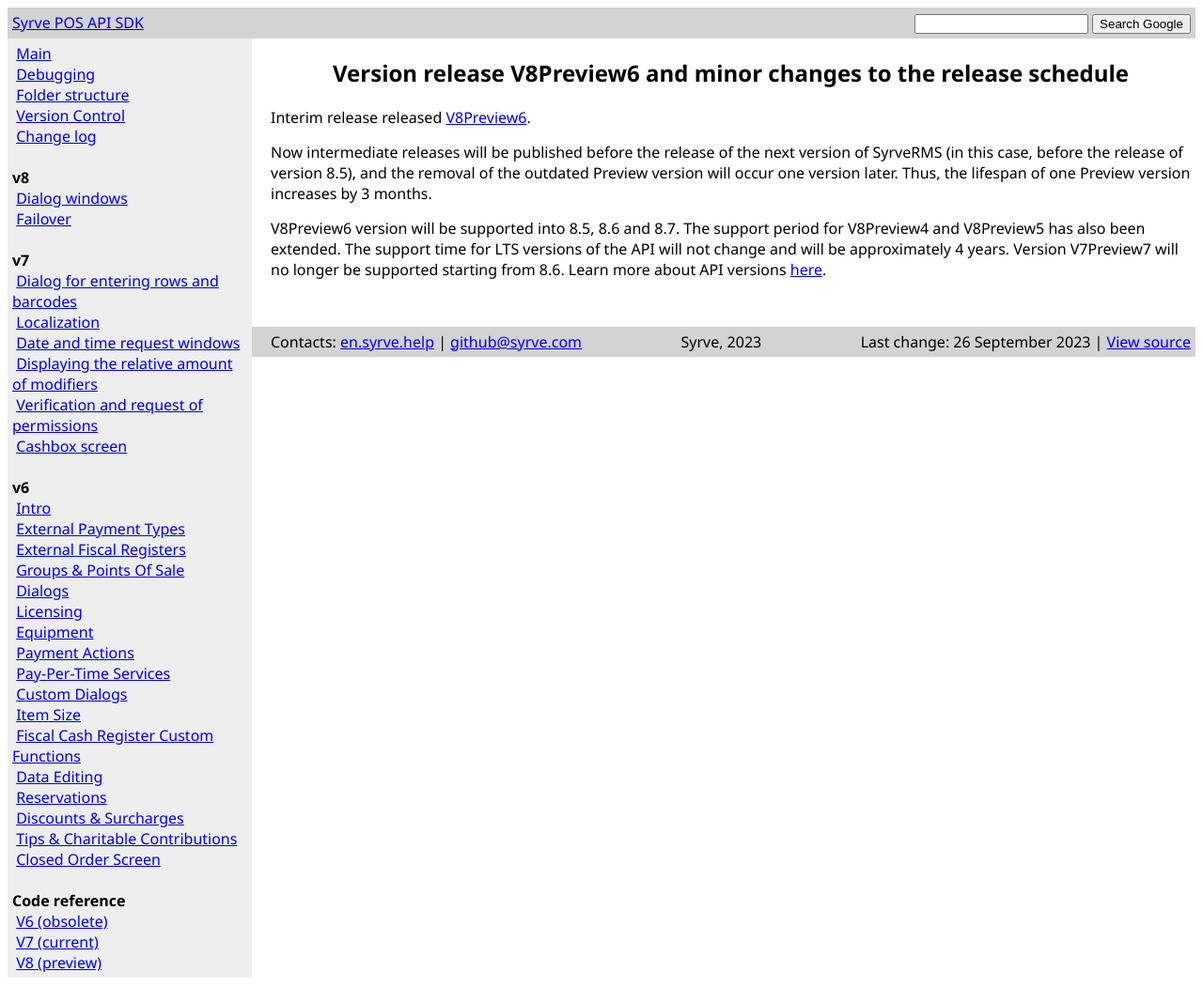
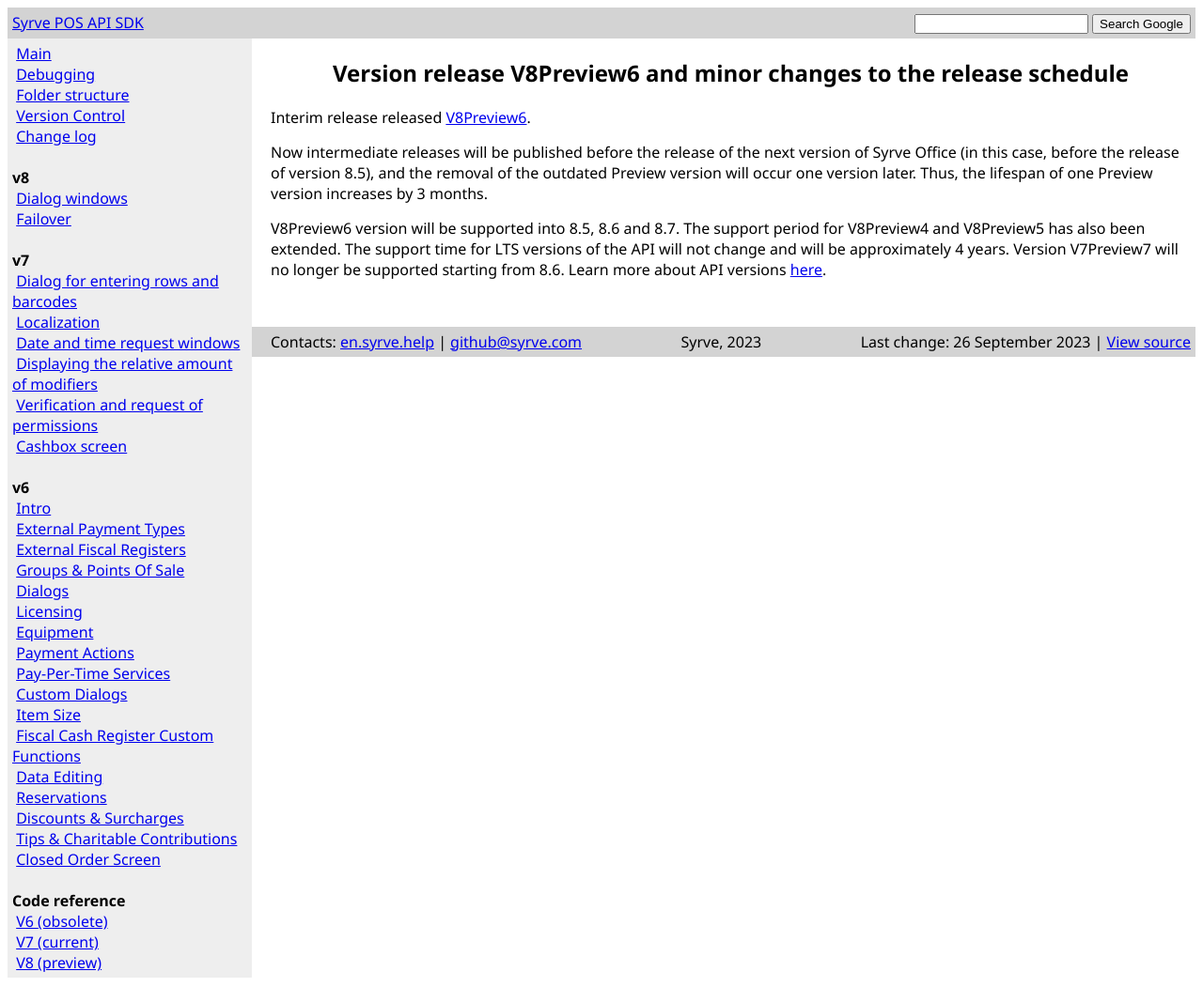
Before and after one commit to Syrve/front.api.doc, a Jekyll site: the page built from _posts/2023-07-04-v8preview6-release.md, in a window 1280 px wide. Shown: the whole page at 94% size. Built offline with Jekyll 4.4.1, drawn with Linux system fonts in a browser that asks for light colours.

Commit message:
26.09 Правки

```diff
--- a/_posts/2023-07-04-v8preview6-release.md
+++ b/_posts/2023-07-04-v8preview6-release.md
@@ -7,7 +7,7 @@ layout: default
 
 Interim release released [V8Preview6](https://www.nuget.org/packages/Resto.Front.Api.V8Preview6/8.5.5017-alpha).
 
-Now intermediate releases will be published before the release of the next version of SyrveRMS (in this case, before the release of version 8.5), and the removal of the outdated Preview version will occur one version later.
+Now intermediate releases will be published before the release of the next version of Syrve Office (in this case, before the release of version 8.5), and the removal of the outdated Preview version will occur one version later.
 Thus, the lifespan of one Preview version increases by 3 months.
 
 V8Preview6 version will be supported into 8.5, 8.6 and 8.7.
```
Also changed, not shown: _posts/2020-12-01-return-payment-without-order.md (+1 -1 lines), _posts/2022-07-14-v8preview2-release.md (+1 -1 lines), _posts/2022-10-05-v8preview3-release.md (+1 -1 lines), _posts/2023-02-22-silent-writeoff-payment-type.md (+1 -1 lines).
